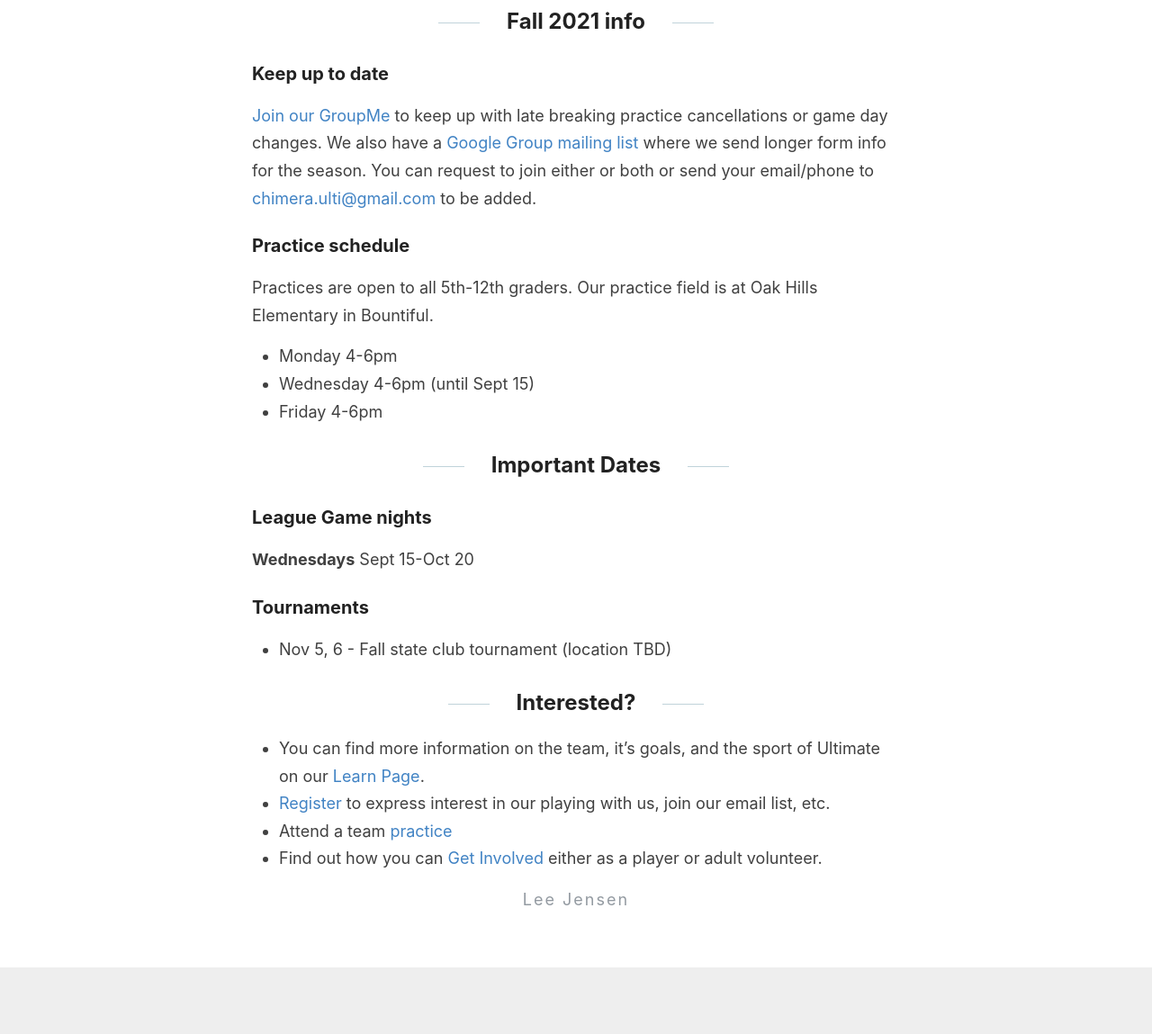
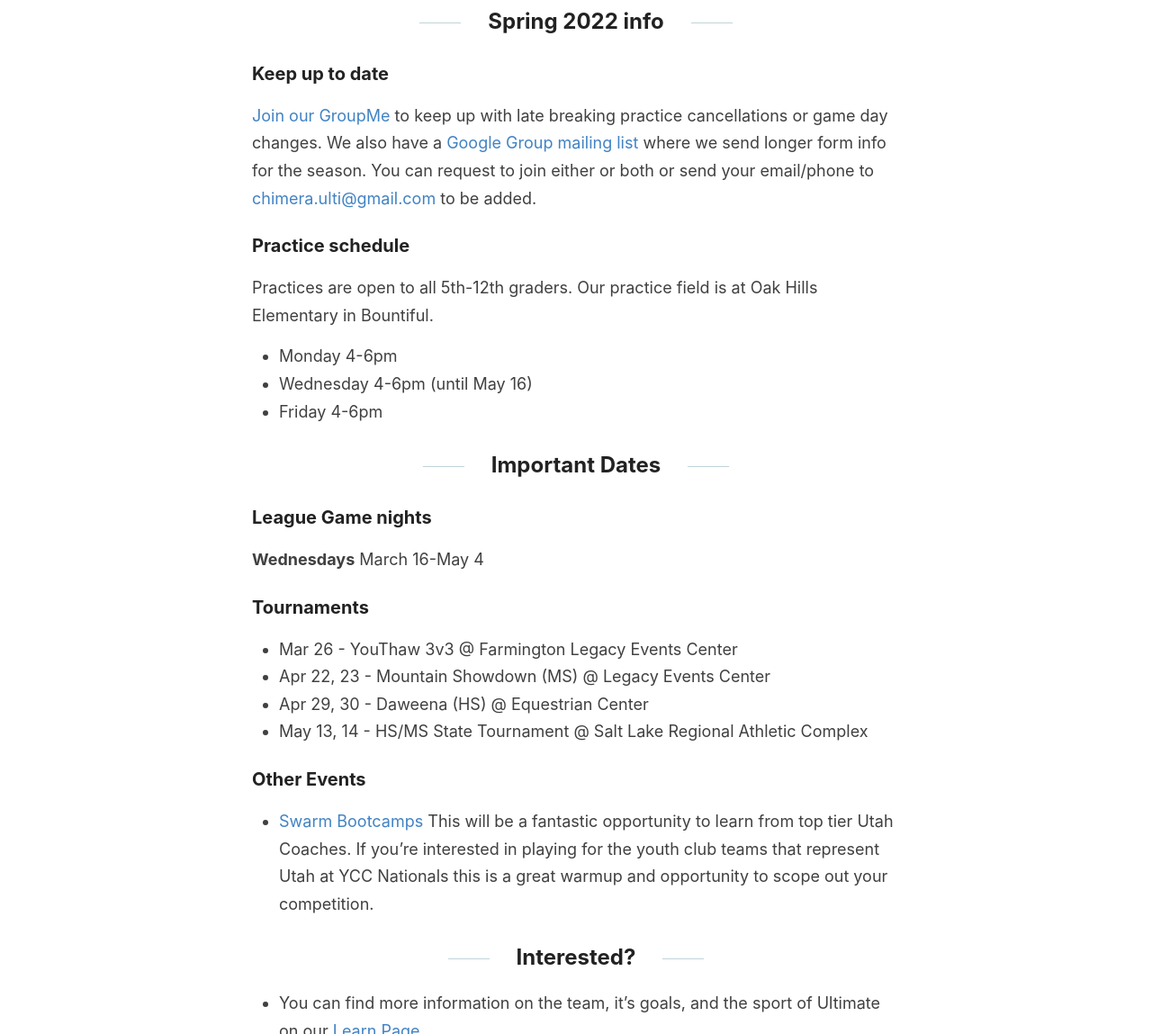
Before and after one commit to outerim/bountiful-ultimate, a Jekyll site: the page built from index.md, in a window 1280 px wide and 1400 px high, scrolled down 210 px. Shown: the part 251-1400 px from the top of the window at 90% size. Built offline with Jekyll 4.4.1, drawn with Linux system fonts in a browser that asks for light colours.

Commit message:
Homepage updates

```diff
--- a/index.md
+++ b/index.md
@@ -5,7 +5,7 @@ permalink: /
 
 ![Team Photo](/images/team.jpg)
 
-## Fall 2021 info
+## Spring 2022 info
 
 ### Keep up to date
 [Join our GroupMe](https://groupme.com/join_group/66219801/GtwmbgO3) to keep up with late breaking practice cancellations or game day changes. We also have a [Google Group mailing list](https://groups.google.com/u/1/g/bountiful-ultimate) where we send longer form info for the season. You can request to join either or both or send your email/phone to [chimera.ulti@gmail.com](mailto:chimera.ulti@gmail.com) to be added.
@@ -13,16 +13,23 @@ permalink: /
 ### Practice schedule
 Practices are open to all 5th-12th graders. Our practice field is at Oak Hills Elementary in Bountiful.
 * Monday 4-6pm
-* Wednesday 4-6pm (until Sept 15)
+* Wednesday 4-6pm (until May 16)
 * Friday 4-6pm
 
 ## Important Dates
 
 ### League Game nights
-**Wednesdays** Sept 15-Oct 20
+**Wednesdays** March 16-May 4
 
 ### Tournaments
-* Nov 5, 6 - Fall state club tournament (location TBD)
+* Mar 26 - YouThaw 3v3 @ Farmington Legacy Events Center
+* Apr 22, 23 - Mountain Showdown (MS) @ Legacy Events Center
+* Apr 29, 30 - Daweena (HS) @ Equestrian Center
+* May 13, 14 - HS/MS State Tournament @ Salt Lake Regional Athletic Complex
+
+### Other Events
+* [Swarm Bootcamps](https://utahultimate.org/e/swarm-boot-camp-2022)
+  This will be a fantastic opportunity to learn from top tier Utah Coaches. If you're interested in playing for the youth club teams that represent Utah at YCC Nationals this is a great warmup and opportunity to scope out your competition.
 
 ## Interested?
 * You can find more information on the team, it's goals, and the sport of Ultimate on our [Learn Page](/learn).
```
Also changed, not shown: 1 other file.
